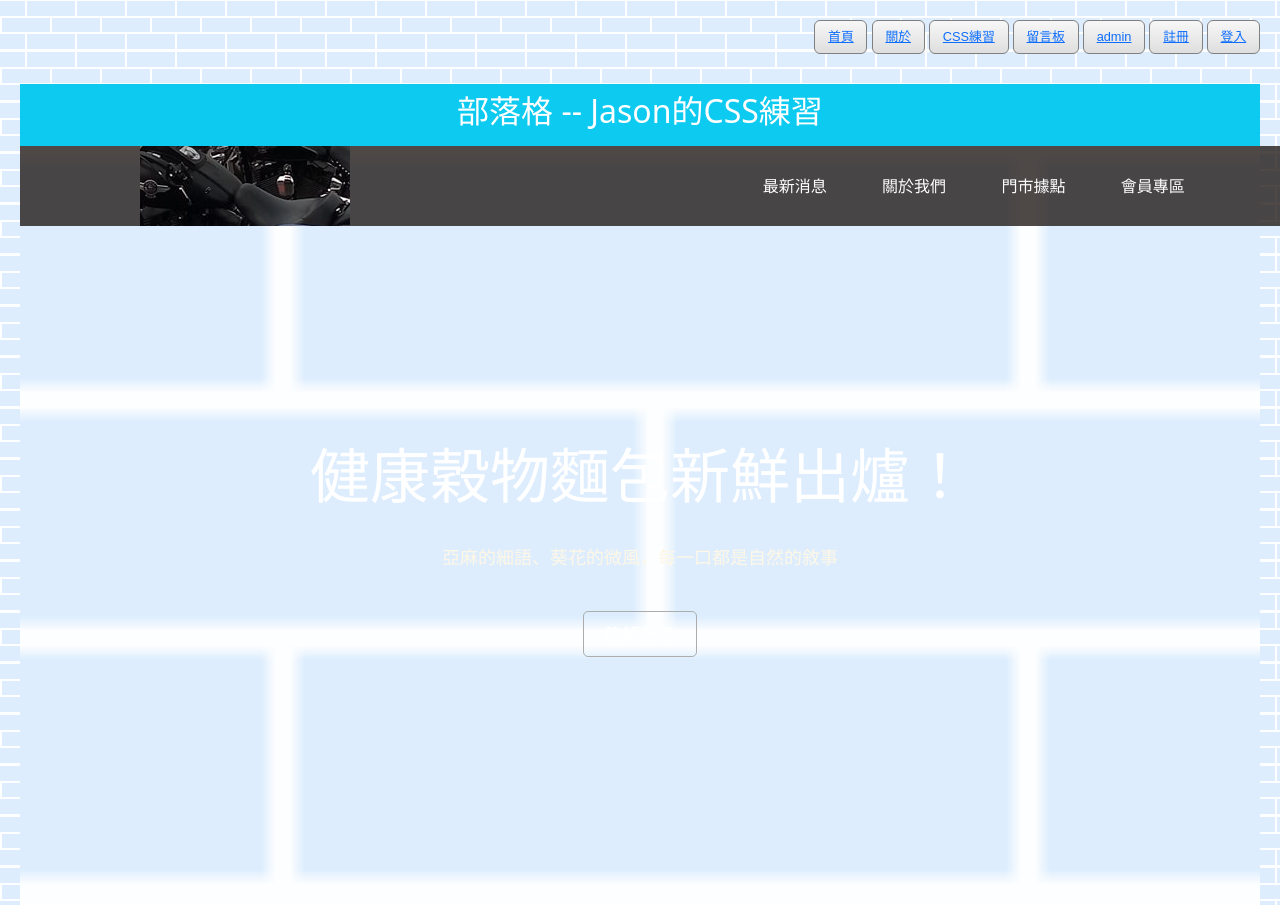
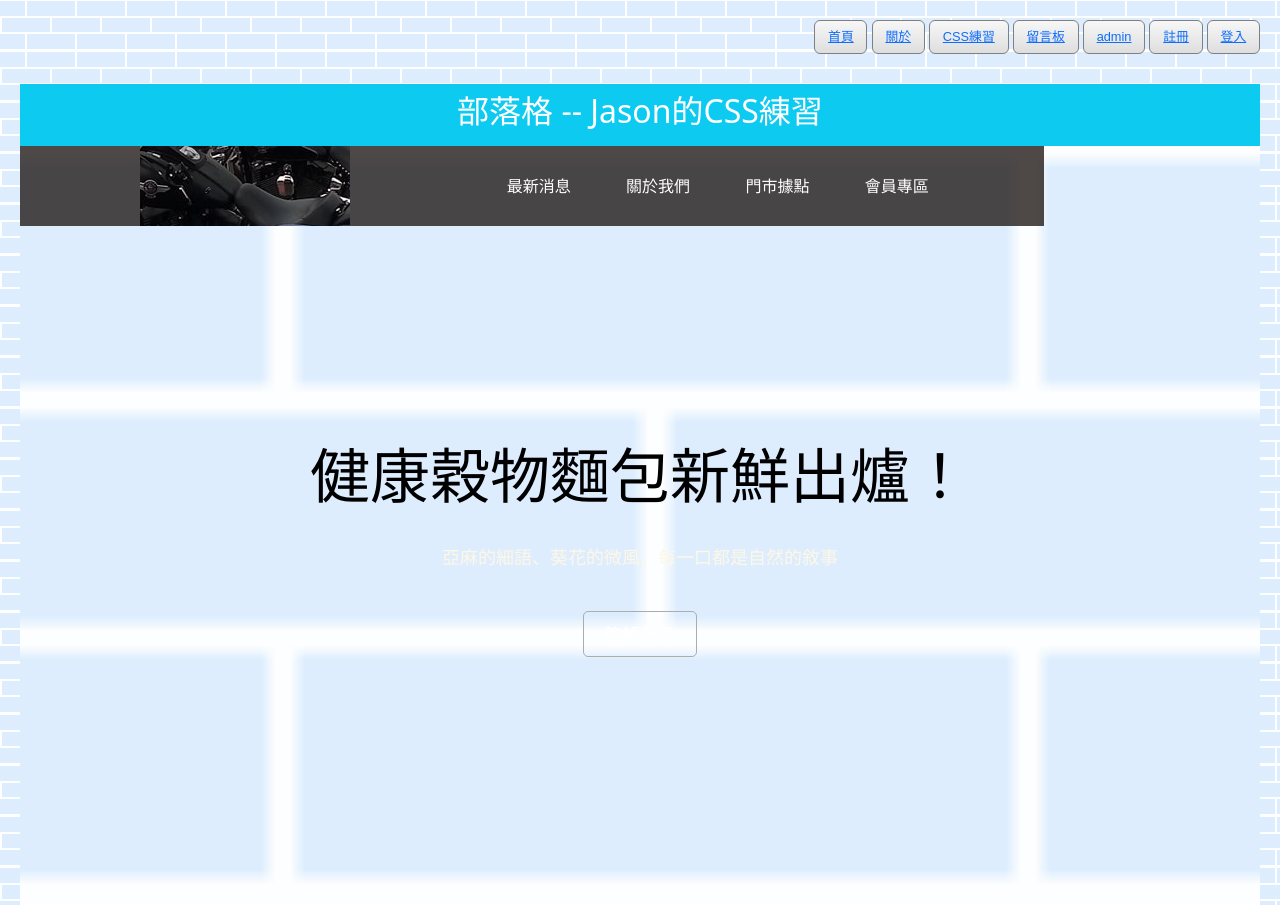
Before and after one commit to mrjasonnlin/jasonn2024, a Django app: page /csstest/ in a window 1280 px wide. Shown: the top 905 px of the page. Run offline with Django 5.2, Linux system fonts and the light colour scheme.

Commit message:
Update csstest.css

```diff
--- a/main/static/main/css/csstest.css
+++ b/main/static/main/css/csstest.css
@@ -5,7 +5,7 @@
 header {
     background-color:rgba(35,28,26,0.8);
     height:80px;
-    width:100%;
+    width:80%;
  /*   position:fixed; */
     position:absolute;
 }
@@ -40,7 +40,7 @@ header a:hover {
 }
 .news {
     background-color: antiquewhite;
-    color:white;
+    color:black;
     height:95vh;
     background-image: url("/img/background.png");
     background-repeat: no-repeat;
```
